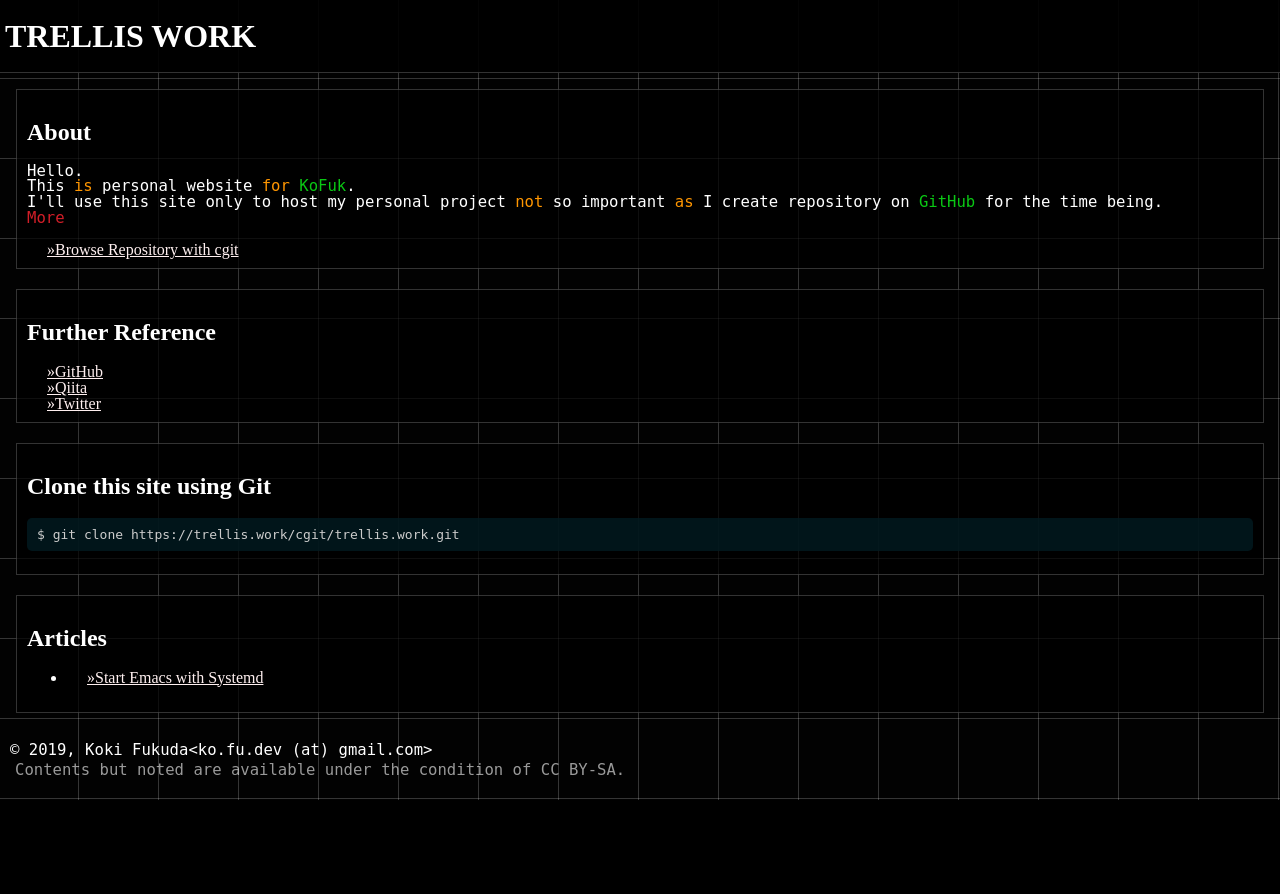
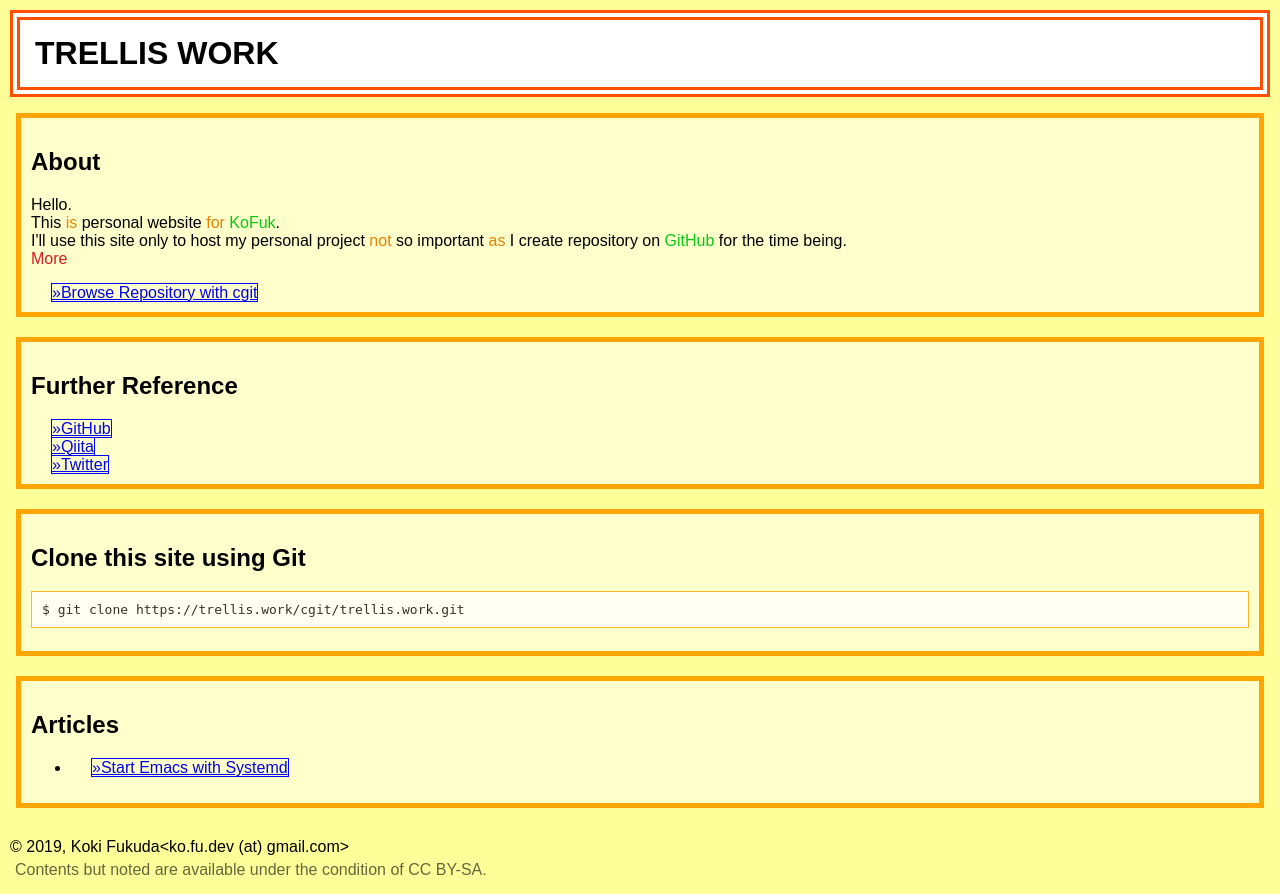
Before and after one commit to kofuk/trellis.work, a PHP site: page / in a window 1280 px wide. Before the commit the page ends 800 px from the top, so only its background shows below. Run offline with PHP 8.4, Linux system fonts and the light colour scheme.

Commit message:
Add multi-theme

```diff
--- a/php-util/util.php
+++ b/php-util/util.php
@@ -27,13 +27,25 @@ function head (string $title = NULL)
         global $GLOBAL_TITLE;
         $title =  $GLOBAL_TITLE;
     }
+    $type = rand (0, 1);
 ?>
 <head>
   <meta charset="utf-8">
   <meta name="viewport" content="width=device-width,initial-scale=1">
   <title><?= $title ?></title>
-  <link rel="stylesheet" href="/style.css">
-  <link rel="stylesheet" href="/code.css">
+  <?php
+  if ($type === 0):
+  ?>
+  <link rel="stylesheet" href="/style-modern.css">
+  <link rel="stylesheet" href="/code-modern.css">
+  <?php
+  else:
+  ?>
+  <link rel="stylesheet" href="/style-legacy.css">
+  <link rel="stylesheet" href="/code-legacy.css">
+  <?php
+  endif
+  ?>
   <script src="/script.js" async></script>
 </head>
 <?php
--- /dev/null
+++ b/public/code-legacy.css
@@ -0,0 +1,12 @@
+.keyword {
+    color: rgb(230, 130, 0);
+}
+.string {
+    color: rgb(10, 50, 255);
+}
+.ident {
+    color: rgb(10, 200, 20);
+}
+.integer {
+    color: rgb(255, 10, 100);
+}
--- /dev/null
+++ b/public/style-legacy.css
@@ -0,0 +1,83 @@
+html, body {
+    margin: 0;
+    padding: 0;
+    line-height: auto;
+}
+
+#pageTitle {
+    top: 0;
+    margin: 10px;
+    padding: 15px;
+    background-color: white;
+    border: double 10px #ff4f02;
+}
+
+#pageTitle:hover {
+    background-color: orange;
+}
+
+body {
+    font-family: sans-serif;
+    background-color: #ffff99;
+}
+
+main {
+    margin: 16px;
+}
+
+div.card {
+    background-color: #ffffcc;
+    margin-bottom: 20px;
+    padding: 10px;
+    border: solid 5px orange;
+}
+
+.description {
+}
+
+.omit {
+    display: none;
+}
+
+.more {
+    color: rgb(210, 30, 40);
+}
+
+hr {
+    border: none;
+}
+
+a {
+    margin-left: 20px;
+    outline: none;
+    decoration: none;
+    border: solid 1px blue;
+}
+
+a:hover {
+    background-color: magenta;
+    color: white;
+}
+
+a::before {
+    content: "»";
+}
+
+.console {
+    background-color: white;
+    padding: 10px;
+    opacity: .8;
+    border: solid 1px orange;
+    overflow-x: auto;
+    overflow-y: hidden;
+}
+
+footer {
+    padding: 10px;
+    text-align: justify;
+}
+
+#footerNote {
+    padding: 5px;
+    opacity: .6;
+}
```
Also changed, not shown: public/code-modern.css (renamed from public/code.css), public/style-modern.css (renamed from public/style.css).
